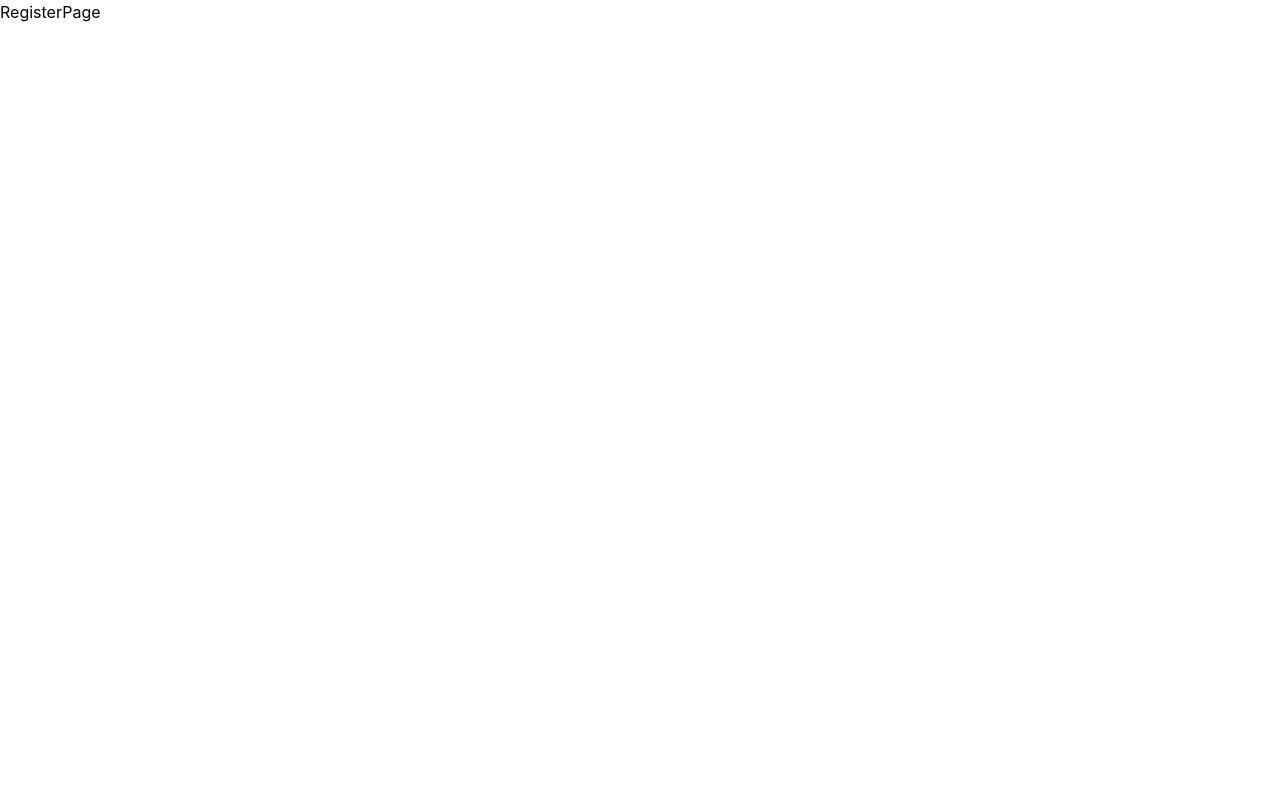
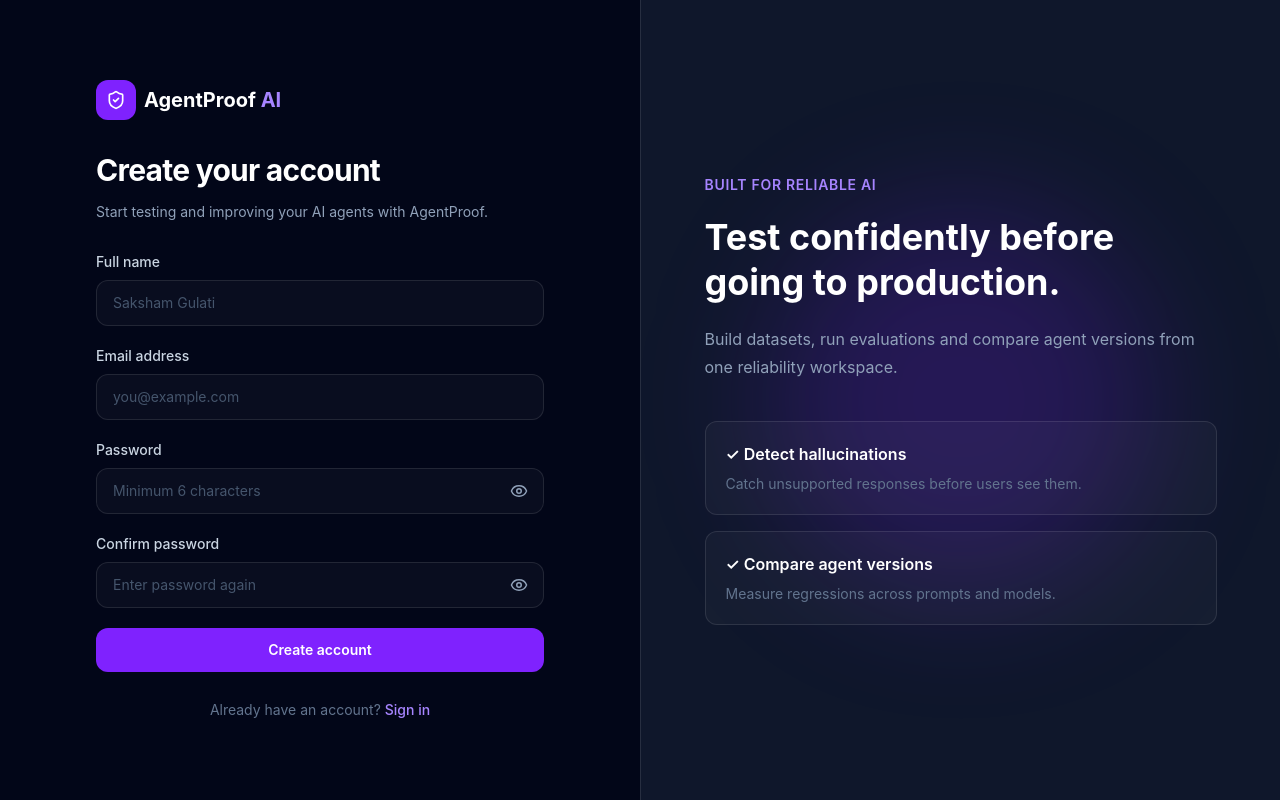
Before and after one commit to SaKshDEV/agentproof-ai, a React (Vite) app in the folder client/: page /register in a window 1280 px wide. Built offline with nearby package versions, Linux system fonts and the light colour scheme.

Commit message:
register page design done

```diff
--- a/client/src/pages/RegisterPage.jsx
+++ b/client/src/pages/RegisterPage.jsx
@@ -1,16 +1,272 @@
-import { Eye, EyeOff, ShieldCheck } from 'lucide-react'
-import React, { useState } from 'react'
-import { Link } from 'react-router-dom'
+import { useState } from "react";
+import { Link } from "react-router-dom";
+import { Eye, EyeOff, ShieldCheck } from "lucide-react";
 
+function RegisterPage() {
+  const [name, setName] = useState("");
+  const [email, setEmail] = useState("");
+  const [password, setPassword] = useState("");
+  const [confirmPassword, setConfirmPassword] = useState("");
 
-const RegisterPage = () => {
+  const [showPassword, setShowPassword] = useState(false);
+  const [showConfirmPassword, setShowConfirmPassword] = useState(false);
 
+  const [error, setError] = useState("");
+
+  const handleSubmit = (e) => {
+    e.preventDefault();
+
+    setError("");
+
+    if (!name || !email || !password || !confirmPassword) {
+      setError("Please fill in all fields.");
+      return;
+    }
+
+    if (password.length < 6) {
+      setError("Password must be at least 6 characters.");
+      return;
+    }
+
+    if (password !== confirmPassword) {
+      setError("Passwords do not match.");
+      return;
+    }
+
+    console.log("Name:", name);
+    console.log("Email:", email);
+
+    console.log("Registration form valid");
+  };
 
   return (
-    <div>RegisterPage
+    <div className="min-h-screen bg-slate-950 text-white">
+      <div className="grid min-h-screen lg:grid-cols-2">
 
+        {/* LEFT SIDE */}
+        <div className="flex items-center justify-center px-6 py-12">
+          <div className="w-full max-w-md">
+
+            {/* Logo */}
+            <Link
+              to="/"
+              className="mb-8 flex w-fit items-center gap-2"
+            >
+              <div className="flex h-10 w-10 items-center justify-center rounded-xl bg-violet-600">
+                <ShieldCheck size={20} />
+              </div>
+
+              <span className="text-xl font-bold">
+                AgentProof
+                <span className="text-violet-400"> AI</span>
+              </span>
+            </Link>
+
+            {/* Heading */}
+            <h1 className="text-3xl font-bold tracking-tight">
+              Create your account
+            </h1>
+
+            <p className="mt-3 text-sm leading-6 text-slate-400">
+              Start testing and improving your AI agents with AgentProof.
+            </p>
+
+            {/* Error */}
+            {error && (
+              <div className="mt-5 rounded-xl border border-red-500/20 bg-red-500/10 px-4 py-3 text-sm text-red-400">
+                {error}
+              </div>
+            )}
+
+            {/* FORM */}
+            <form
+              onSubmit={handleSubmit}
+              className="mt-7 space-y-5"
+            >
+
+              {/* Name */}
+              <div>
+                <label
+                  htmlFor="name"
+                  className="mb-2 block text-sm font-medium text-slate-300"
+                >
+                  Full name
+                </label>
+
+                <input
+                  id="name"
+                  type="text"
+                  placeholder="Saksham Gulati"
+                  value={name}
+                  onChange={(e) => setName(e.target.value)}
+                  className="w-full rounded-xl border border-white/10 bg-white/[0.03] px-4 py-3 text-sm text-white outline-none transition placeholder:text-slate-600 focus:border-violet-500/60 focus:ring-2 focus:ring-violet-500/10"
+                />
+              </div>
+
+              {/* Email */}
+              <div>
+                <label
+                  htmlFor="email"
+                  className="mb-2 block text-sm font-medium text-slate-300"
+                >
+                  Email address
+                </label>
+
+                <input
+                  id="email"
+                  type="email"
+                  placeholder="you@example.com"
+                  value={email}
+                  onChange={(e) => setEmail(e.target.value)}
+                  className="w-full rounded-xl border border-white/10 bg-white/[0.03] px-4 py-3 text-sm text-white outline-none transition placeholder:text-slate-600 focus:border-violet-500/60 focus:ring-2 focus:ring-violet-500/10"
+                />
+              </div>
+
+              {/* Password */}
+              <div>
+                <label
+                  htmlFor="password"
+                  className="mb-2 block text-sm font-medium text-slate-300"
+                >
+                  Password
+                </label>
+
+                <div className="relative">
+                  <input
+                    id="password"
+                    type={showPassword ? "text" : "password"}
+                    placeholder="Minimum 6 characters"
+                    value={password}
+                    onChange={(e) => setPassword(e.target.value)}
+                    className="w-full rounded-xl border border-white/10 bg-white/[0.03] px-4 py-3 pr-12 text-sm text-white outline-none transition placeholder:text-slate-600 focus:border-violet-500/60 focus:ring-2 focus:ring-violet-500/10"
+                  />
+
+                  <button
+                    type="button"
+                    onClick={() => setShowPassword(!showPassword)}
+                    className="absolute right-4 top-1/2 -translate-y-1/2 text-slate-400 hover:text-white"
+                  >
+                    {showPassword ? (
+                      <EyeOff size={18} />
+                    ) : (
+                      <Eye size={18} />
+                    )}
+                  </button>
+                </div>
+              </div>
+
+              {/* Confirm Password */}
+              <div>
+                <label
+                  htmlFor="confirmPassword"
+                  className="mb-2 block text-sm font-medium text-slate-300"
+                >
+                  Confirm password
+                </label>
+
+                <div className="relative">
+                  <input
+                    id="confirmPassword"
+                    type={showConfirmPassword ? "text" : "password"}
+                    placeholder="Enter password again"
+                    value={confirmPassword}
+                    onChange={(e) => setConfirmPassword(e.target.value)}
+                    className="w-full rounded-xl border border-white/10 bg-white/[0.03] px-4 py-3 pr-12 text-sm text-white outline-none transition placeholder:text-slate-600 focus:border-violet-500/60 focus:ring-2 focus:ring-violet-500/10"
+                  />
+
+                  <button
+                    type="button"
+                    onClick={() =>
+                      setShowConfirmPassword(!showConfirmPassword)
+                    }
+                    className="absolute right-4 top-1/2 -translate-y-1/2 text-slate-400 hover:text-white"
+                  >
+                    {showConfirmPassword ? (
+                      <EyeOff size={18} />
+                    ) : (
+                      <Eye size={18} />
+                    )}
+                  </button>
+                </div>
+              </div>
+
+              {/* Submit */}
+              <button
+                type="submit"
+                className="w-full rounded-xl bg-violet-600 px-4 py-3 text-sm font-semibold text-white transition hover:bg-violet-500"
+              >
+                Create account
+              </button>
+
+            </form>
+
+            <p className="mt-7 text-center text-sm text-slate-500">
+              Already have an account?{" "}
+              <Link
+                to="/login"
+                className="font-medium text-violet-400 hover:text-violet-300"
+              >
+                Sign in
+              </Link>
+            </p>
+
+          </div>
+        </div>
+
+        {/* RIGHT SIDE */}
+        <div className="relative hidden overflow-hidden border-l border-white/10 bg-slate-900 lg:flex">
+
+          <div className="absolute left-1/2 top-1/2 h-96 w-96 -translate-x-1/2 -translate-y-1/2 rounded-full bg-violet-600/20 blur-3xl" />
+
+          <div className="relative z-10 flex w-full items-center justify-center p-12">
+
+            <div className="max-w-lg">
+              <p className="text-sm font-semibold uppercase tracking-wider text-violet-400">
+                Built for reliable AI
+              </p>
+
+              <h2 className="mt-5 text-4xl font-bold leading-tight">
+                Test confidently before going to production.
+              </h2>
+
+              <p className="mt-5 leading-7 text-slate-400">
+                Build datasets, run evaluations and compare agent versions
+                from one reliability workspace.
+              </p>
+
+              <div className="mt-10 space-y-4">
+
+                <div className="rounded-xl border border-white/10 bg-white/[0.03] p-5">
+                  <p className="font-semibold">
+                    ✓ Detect hallucinations
+                  </p>
+
+                  <p className="mt-2 text-sm text-slate-500">
+                    Catch unsupported responses before users see them.
+                  </p>
+                </div>
+
+                <div className="rounded-xl border border-white/10 bg-white/[0.03] p-5">
+                  <p className="font-semibold">
+                    ✓ Compare agent versions
+                  </p>
+
+                  <p className="mt-2 text-sm text-slate-500">
+                    Measure regressions across prompts and models.
+                  </p>
+                </div>
+
+              </div>
+
+            </div>
+
+          </div>
+
+        </div>
+
+      </div>
     </div>
-  )
+  );
 }
 
-export default RegisterPage
+export default RegisterPage;
```
